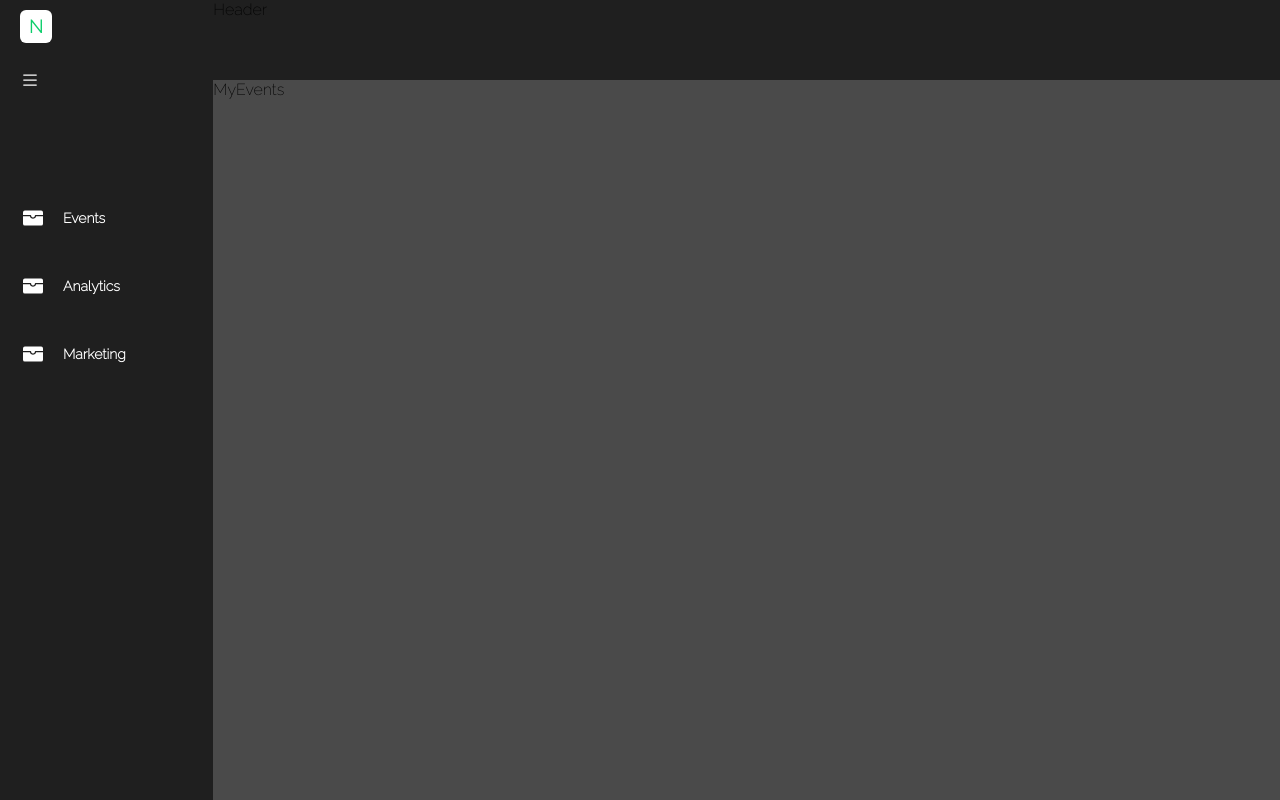
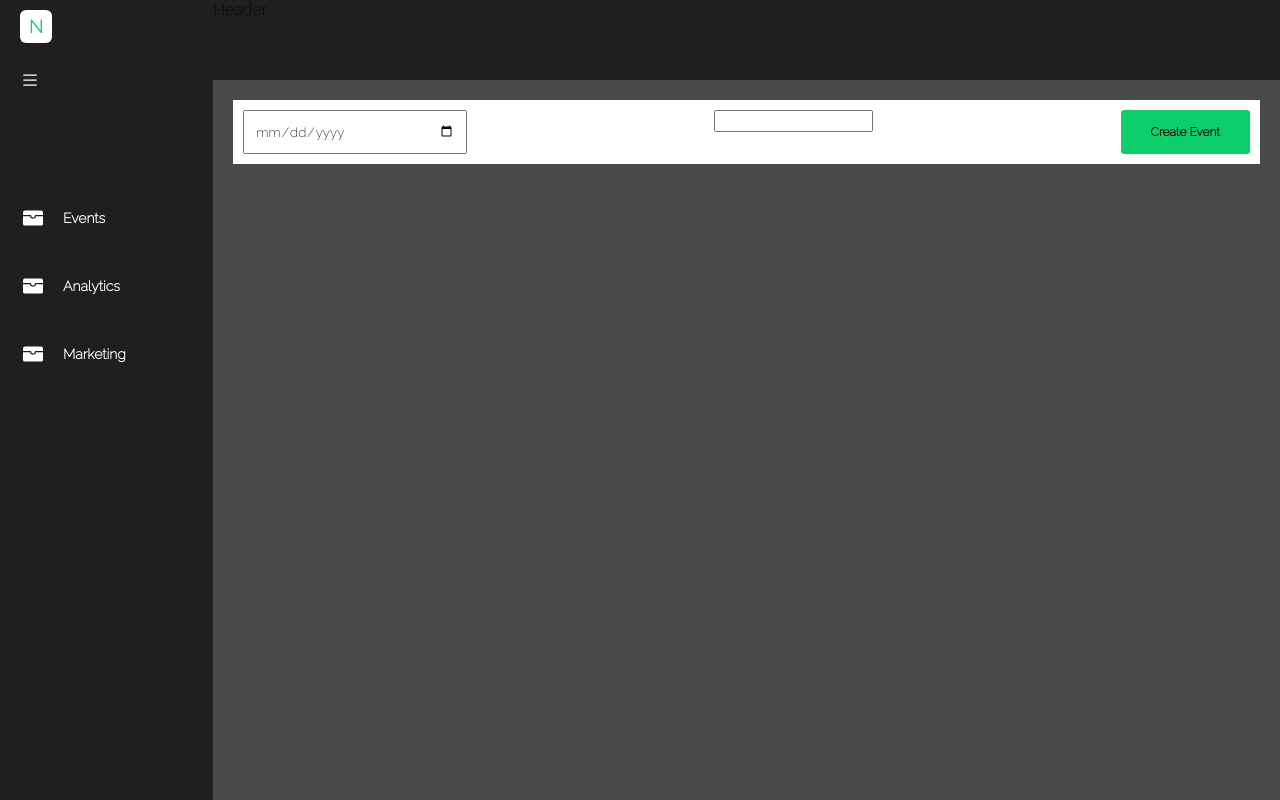
Before and after one commit to SamAdesoba/Norb-events, a React (Create React App) app: page /dashboard in a window 1280 px wide. Built offline with nearby package versions, Linux system fonts and the light colour scheme; a web font is replaced by a local one.

Commit message:
new commit

```diff
--- /dev/null
+++ b/db.json
@@ -0,0 +1,50 @@
+{
+  "accounts": [
+    {
+      "firstName": "Adesoba",
+      "lastName": "Samson",
+      "email": "adesobasamson@gmail.com",
+      "phoneNumber": "07068038660",
+      "password": "a",
+      "confirmPassword": "a",
+      "id": 1
+    },
+    {
+      "firstName": "a",
+      "lastName": "s",
+      "email": "d",
+      "phoneNumber": "w",
+      "password": "a",
+      "confirmPassword": "a",
+      "id": 2
+    }
+  ],
+  "events": [
+    {
+      "id" : 1,
+      "date_created" : "2015-12-23",
+      "date_updated" : "2015-12-23",
+      "locatiom" : "",
+      "venue" : "",
+      "stop_time" : "",
+      "start_time" : "",
+      "event_theme": "",
+      "description" : "",
+      "event_category" : "",
+      "event_date" : "",
+      "user" : "",
+      "host" : "",
+      "guestS" : [],
+      "attendees" : [],
+      "event_banner" : "",
+      "event_image" : "",
+      "sponsors" : [],
+      "ticket_categories" : "",
+      "ticket_fee": "",
+      "event_team" : [],
+      "event_dress_code" : "",
+      "number_of_seats": "",
+      "availabe-tickets": ""
+    }
+  ]
+}
--- a/package.json
+++ b/package.json
@@ -6,6 +6,7 @@
     "@testing-library/jest-dom": "^5.16.4",
     "@testing-library/react": "^13.3.0",
     "@testing-library/user-event": "^13.5.0",
+    "axios": "^0.27.2",
     "react": "^18.2.0",
     "react-dom": "^18.2.0",
     "react-icons": "^4.4.0",
--- a/src/views/authentication/Login.js
+++ b/src/views/authentication/Login.js
@@ -4,6 +4,7 @@ import passwordIcon from "../../assets/password.svg"
 import "./authentication.css"
 import { useState } from "react"
 import { useNavigate } from "react-router-dom"
+import axios from "axios"
 
 
 
@@ -28,7 +29,11 @@ const Login = () => {
 
 
     const handleClick = () => {
-        console.log(userInput)
+        axios.get(`http://localhost:3004/accounts/?email=${userInput["email"]}`).
+        then((result) => {
+            result.data[0].password === userInput["password"] && navigate("/dashboard")
+        }).
+        catch((error) => console.log(error))
     }
 
     const checkIfFiedIsEmpty = (e) => {
--- a/src/views/authentication/Register.js
+++ b/src/views/authentication/Register.js
@@ -5,6 +5,7 @@ import "./authentication.css"
 import { useState } from "react"
 import StepContainer from "../../components/authentication/register/StepContainer"
 import {useNavigate} from "react-router-dom"
+import axios from "axios"
 
 
 
@@ -36,8 +37,11 @@ const Register = () => {
 
 
     const handleClick = () => {
-        console.log(userInput)
-        // navigate("/login")
+        // setLoading(true)
+        axios.post("http://localhost:3004/accounts/", userInput).
+        then((data) => console.log(data)).
+        catch((error) => console.log(error))
+        // finally(()=>setLooading(false))
     }
 
     const checkIfFiedIsEmpty = (e) => {
--- a/src/views/dashboard/pages/MyEvents.js
+++ b/src/views/dashboard/pages/MyEvents.js
@@ -1,9 +1,18 @@
 import React from 'react'
+import "./myEvents.css"
 
 const MyEvents = () => {
   return (
-    <div>
-        MyEvents
+    <div className="my-events-container">
+        <div className="my-events-header">
+          <div className="my-events-header-filter">
+              <input type="date" />
+          </div>
+          <div className="my-events-header-search">
+          <input type="search" />
+          </div>
+          <button>Create Event</button>
+        </div>
     </div>
   )
 }
--- /dev/null
+++ b/src/views/dashboard/pages/myEvents.css
@@ -0,0 +1,28 @@
+.my-events-header{
+    display: flex;
+    justify-content: space-between;
+    padding: 10px 10px;
+    background-color: white;
+}
+
+.my-events-header > button{
+    background-color: var(--primary_green);
+    border: unset;
+    padding: 12px 30px;
+    color: black;
+    font-weight: bold;
+    border-radius: 3px;
+    font-size: 12px;
+    cursor: pointer;
+}
+
+.my-events-header-filter > input {
+    width: 200px;
+    height: 20px;
+    padding: 10px;
+}
+
+.my-events-container{
+    padding: 20px;
+    border-radius: 10px;
+}
```
Also changed, not shown: 1 other file (tests, documents, lock files or other folders).
